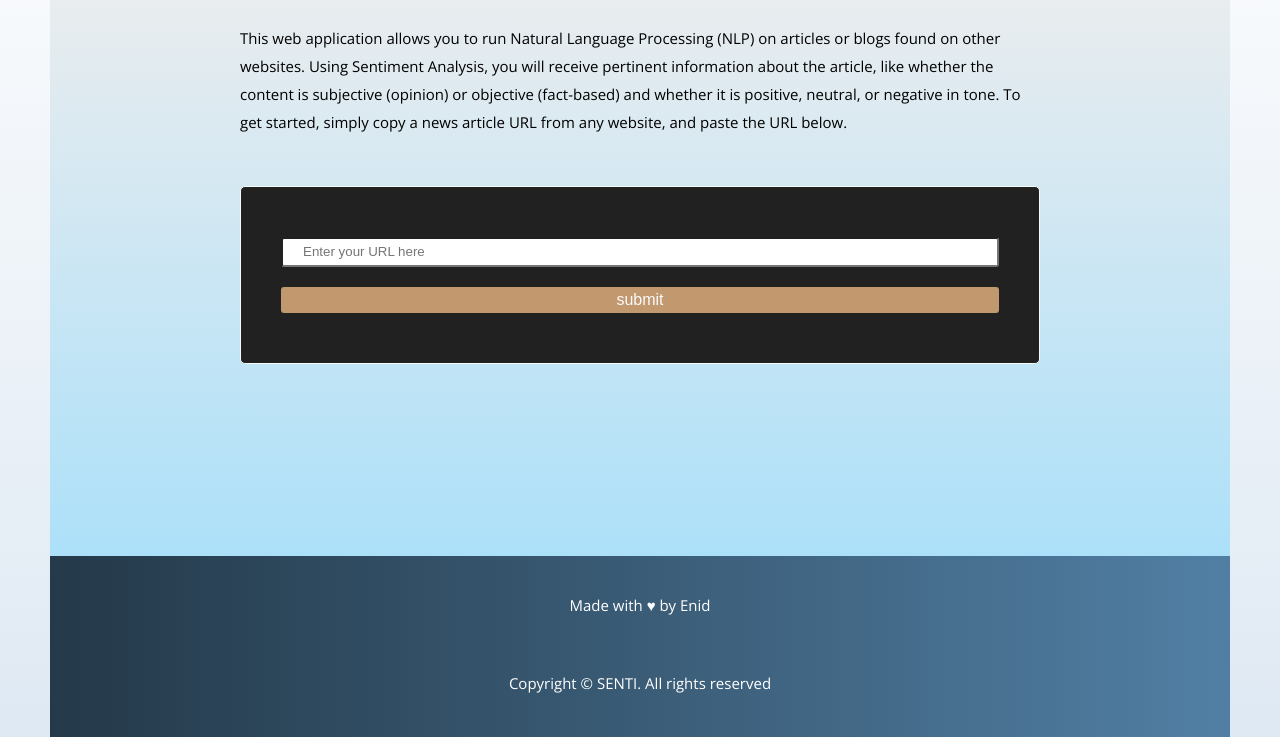
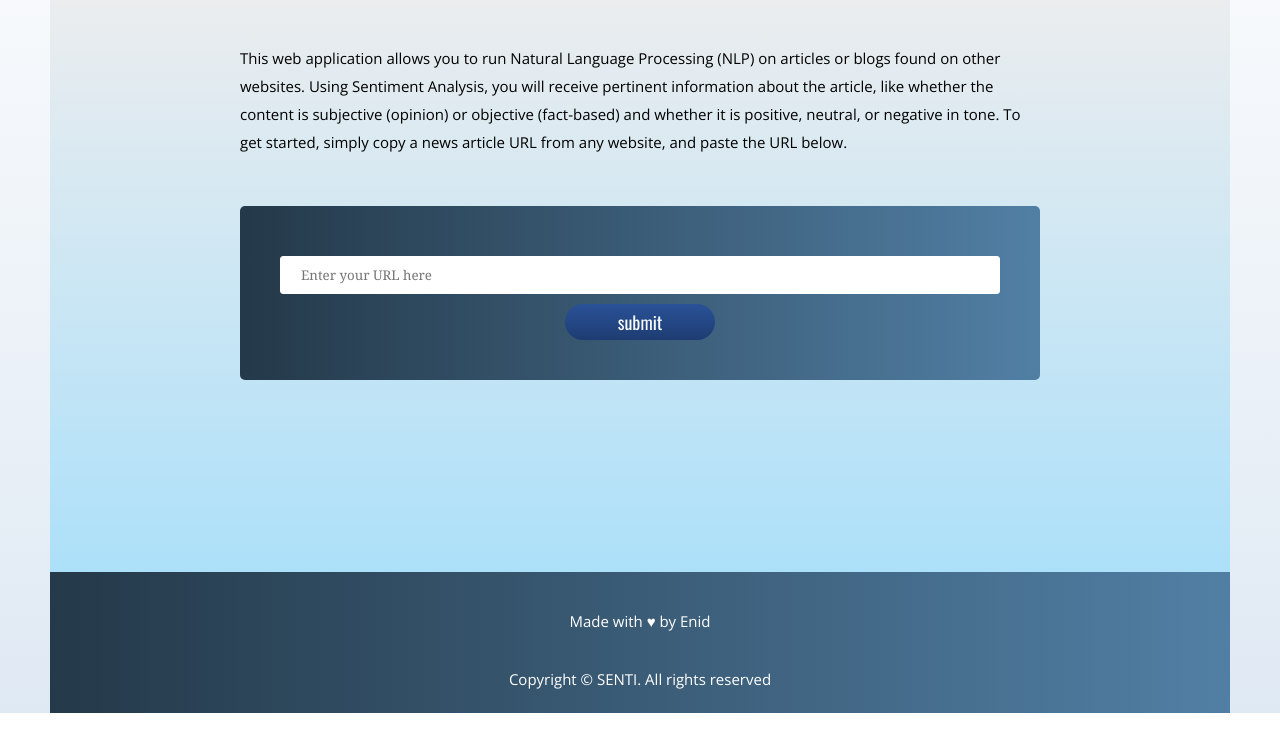
Before and after one commit to Enid-Sky/evaluate-the-news-nlp, a website built with webpack: page src/client/views/index.html in a window 1280 px wide. Shown: the part 248-985 px from the top of the page. After the commit the page ends 961 px from the top, so only its background shows below. Built offline with nearby package versions, Linux system fonts and the light colour scheme; a web font is replaced by a local one.

Commit message:
style colors for button, input, form

```diff
--- a/src/client/styles/form.scss
+++ b/src/client/styles/form.scss
@@ -8,22 +8,31 @@ form {
     border: 1px solid $color-secondary;
     border-radius: 5px;
     padding: 40px;
-    background-color: $color-black;
+    //background-color: $color-black;
+    background-image: linear-gradient(to right, #243949 0%, #517fa4 100%);
+    border: none;
 }
 
 
-
-#button {
-    background-color: #c2986f;
-    font-size: 16px;
+.button {
+    //background-color: #c2986f;
+    font-family: Oswald, Open sans;
+    display: flex;
+    width: 150px;
+    text-align: center;
+    margin:0 auto;
+    border-radius: 28px;
+    padding: 10px 20px 10px 20px;
+    text-decoration: none;
+    background-image: linear-gradient(to top, #1e3c72 0%, #1e3c72 1%, #2a5298 100%);
+    font-size: 18px;
     color: $color-secondary;
     border: none;
     &:hover {
-        background: #c7b17b;
+        background-image: linear-gradient(to right, #3ab5b0 0%, #3d99be 31%, #8356b1 100%);
       }
             &:active {
-        background-color:#c7b17b;
-        box-shadow: 0 5px rgb(119, 117, 116);
+        box-shadow: 0 5px rgb(228, 226, 225);
         transform: translateY(4px);
       }
 
@@ -32,9 +41,11 @@ form {
 
 
 input {
-    padding: 5px 20px;
+    padding: 10px 20px;
     width: 100%;
     line-height: 16px;
     margin: 10px 0;
     border-radius: 3px;
+    border: solid 1px #ffffff;
+    font-family: Georgia, 'Times New Roman', Times, serif;
 }
--- a/src/client/styles/header.scss
+++ b/src/client/styles/header.scss
@@ -1,10 +1,11 @@
 header {
     display: flex;
     justify-content: space-between;
-    padding: 10px 40px;
+    padding: 20px 40px;
 }
 
 .senti {
     font-family: museoModerno;
     font-size: 2em;
+    padding-left: 10px;
 }
--- a/src/client/views/index.html
+++ b/src/client/views/index.html
@@ -45,9 +45,12 @@
         <section>
             <form class="" onsubmit="return Client.handleSubmit(event)">
                 <input id="url" type="text" name="input" value="" onblur="onBlur()" placeholder="Enter your URL here">
-                <input id="button" type="submit" name="" value="submit" onclick="return Client.handleSubmit(event)"
+                <input class="button" type="submit" name="" value="submit" onclick="return Client.handleSubmit(event)"
                     onsubmit="return Client.handleSubmit(event)">
             </form>
+            <!-- <input class="button" type="submit" name="" value="submit" onclick="return Client.handleSubmit(event)"
+                onsubmit="return Client.handleSubmit(event)"> -->
+
         </section>
 
         <section id="img">
@@ -69,9 +72,9 @@
     <footer>
         <p>Made with &hearts;
             by Enid</p>
-        <h2 class="copyright">
+        <h4 class="copyright">
             <p>Copyright © SENTI. All rights reserved
-        </h2>
+        </h4>
         </span>
     </footer>
     <script>
```
